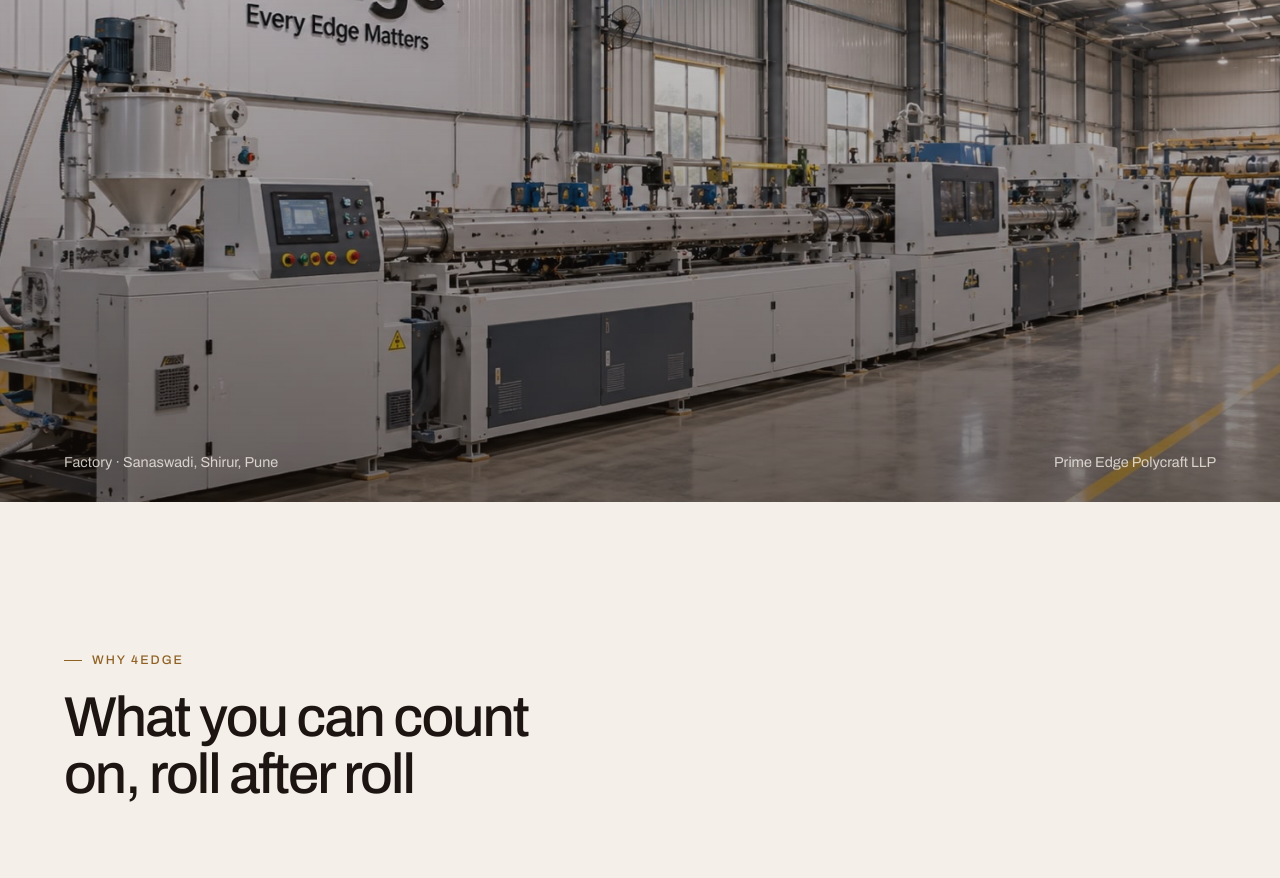
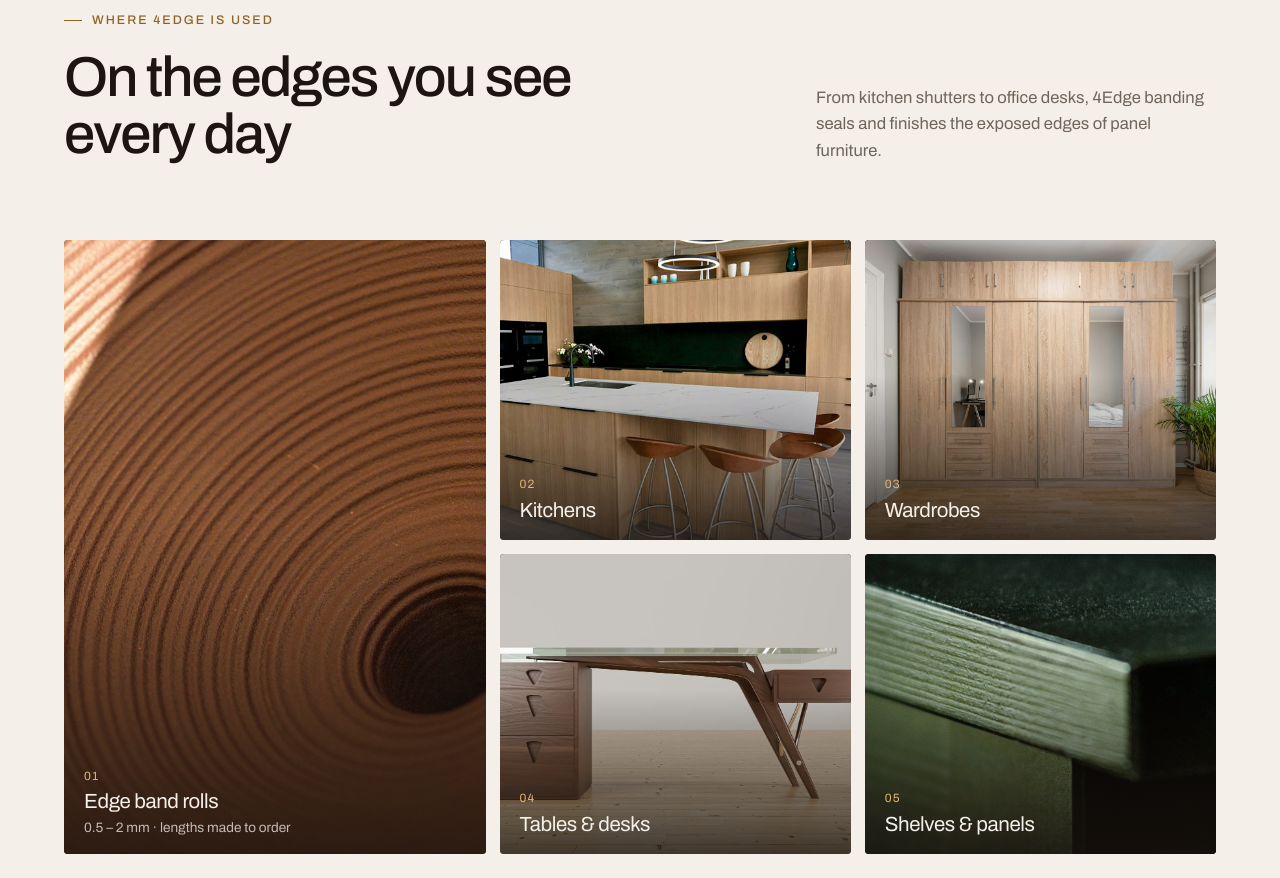
Before and after one commit to atulhooda/4edge-website, a plain HTML site: page index.html in a window 1280 px wide. Shown: the part 5018-5896 px from the top of the page. Drawn offline with Linux system fonts and the light colour scheme.

Commit message:
Add 'Where 4Edge is used' photo gallery to home page

```diff
--- a/css/styles.css
+++ b/css/styles.css
@@ -624,3 +624,20 @@ section { position: relative; }
 .shade-teaser span { aspect-ratio: 1 / 2.4; border-radius: 2px; box-shadow: inset 0 0 0 1px rgba(0,0,0,.06); transition: transform .5s var(--ease); }
 .shade-teaser span:hover { transform: translateY(-8px); }
 @media (max-width: 640px) { .shade-teaser { grid-template-columns: repeat(6, 1fr); } }
+
+
+/* ---------- Where it's used ---------- */
+.uses-grid { display: grid; grid-template-columns: 1.2fr 1fr 1fr; grid-template-rows: repeat(2, minmax(220px, 300px)); gap: 14px; }
+.use { position: relative; margin: 0; overflow: hidden; border-radius: 4px; background: var(--espresso); }
+.use-roll { grid-row: span 2; }
+.use img { width: 100%; height: 100%; object-fit: cover; transition: transform 1.2s var(--ease); }
+.use:hover img { transform: scale(1.05); }
+.use::after { content: ""; position: absolute; inset: 0; background: linear-gradient(180deg, rgba(23,17,13,0) 45%, rgba(23,17,13,.78)); pointer-events: none; }
+.use figcaption { position: absolute; z-index: 2; left: 20px; right: 20px; bottom: 18px; color: var(--cream); font-size: clamp(1.15rem, 1.6vw, 1.4rem); font-stretch: 112%; letter-spacing: -0.02em; line-height: 1.2; }
+.use figcaption span { display: block; font-size: .75rem; letter-spacing: .1em; color: var(--gold-light); margin-bottom: 6px; font-stretch: 100%; }
+.use figcaption small { display: block; margin-top: 6px; font-size: .85rem; color: rgba(244,239,232,.75); letter-spacing: 0; font-stretch: 100%; }
+@media (max-width: 860px) {
+  .uses-grid { grid-template-columns: 1fr 1fr; grid-template-rows: none; grid-auto-rows: 200px; gap: 10px; }
+  .use-roll { grid-column: 1 / -1; grid-row: auto; }
+}
+@media (max-width: 420px) { .uses-grid { grid-auto-rows: 170px; } .use figcaption { left: 14px; bottom: 12px; } }
--- a/index.html
+++ b/index.html
@@ -224,11 +224,40 @@
   </div>
 </section>
 
-<!-- ============ IMAGE BAND ============ -->
-<div class="image-band">
-  <img src="assets/factory.jpg" alt="Extrusion line at the 4Edge factory" loading="lazy">
-  <div class="caption"><span>Factory · Sanaswadi, Shirur, Pune</span><span>Prime Edge Polycraft LLP</span></div>
-</div>
+<!-- ============ WHERE IT'S USED ============ -->
+<section class="section uses-section">
+  <div class="container">
+    <div class="section-head">
+      <div>
+        <span class="eyebrow reveal">Where 4Edge is used</span>
+        <h2 class="reveal d1">On the edges you see every day</h2>
+      </div>
+      <p class="lead reveal d2">From kitchen shutters to office desks, 4Edge banding seals and finishes the exposed edges of panel furniture.</p>
+    </div>
+    <div class="uses-grid">
+      <figure class="use use-roll reveal">
+        <img src="assets/uses/roll.jpg" alt="Close-up of a tightly wound roll of edge banding" loading="lazy">
+        <figcaption><span>01</span>Edge band rolls<small>0.5 – 2 mm · lengths made to order</small></figcaption>
+      </figure>
+      <figure class="use reveal d1">
+        <img src="assets/uses/kitchen.jpg" alt="Modern kitchen with wood-finish cabinets and an island" loading="lazy">
+        <figcaption><span>02</span>Kitchens</figcaption>
+      </figure>
+      <figure class="use reveal d2">
+        <img src="assets/uses/wardrobe.jpg" alt="Bedroom with a wood-finish wardrobe" loading="lazy">
+        <figcaption><span>03</span>Wardrobes</figcaption>
+      </figure>
+      <figure class="use reveal d1">
+        <img src="assets/uses/table.jpg" alt="Wooden desk with drawers" loading="lazy">
+        <figcaption><span>04</span>Tables &amp; desks</figcaption>
+      </figure>
+      <figure class="use reveal d2">
+        <img src="assets/uses/edge.jpg" alt="Close-up of a finished panel edge" loading="lazy">
+        <figcaption><span>05</span>Shelves &amp; panels</figcaption>
+      </figure>
+    </div>
+  </div>
+</section>
 
 <!-- ============ WHY ============ -->
 <section class="section">
```
Also changed, not shown: assets/uses/edge.jpg (added), assets/uses/kitchen.jpg (added), assets/uses/roll.jpg (added), assets/uses/table.jpg (added), assets/uses/wardrobe.jpg (added), 1 other file.
